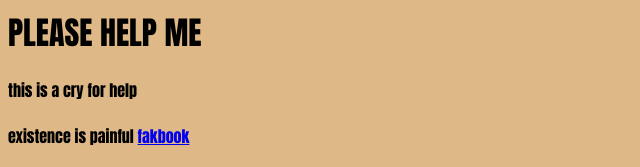
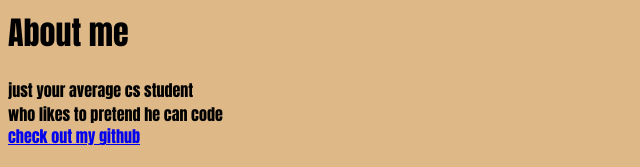
Before and after one commit to collinw9898/webBasics, a plain HTML site: page index.html in a window 1280 px wide. Shown: the top 167 px of the page, without its empty margins (0-640 px from the left). Drawn offline with Linux system fonts and the light colour scheme.

Commit message:
takin it a lil more seriously

```diff
--- a/index.html
+++ b/index.html
@@ -6,12 +6,15 @@
     </head>
     <body>
 
-        <h1>PLEASE HELP ME</h1>
-        <p>this is a cry for help</p>
-        <p>existence is painful
-            <a href="http://www.facebook.com"> fakbook </a></p>
+        <h1>About me</h1>
 
-        <img src="https://i.redd.it/71vm9tnwrj7z.jpg">
+        <p>just your average cs student<br />
+        who likes to pretend he can code</p>
+
+        <p><a href="http://github.com/collinw9898">
+            check out my github</a></p>
+
+        <img src="https://i.redd.it/71vm9tnwrj7z.jpg">>
 
     </body>
 </html>
```
